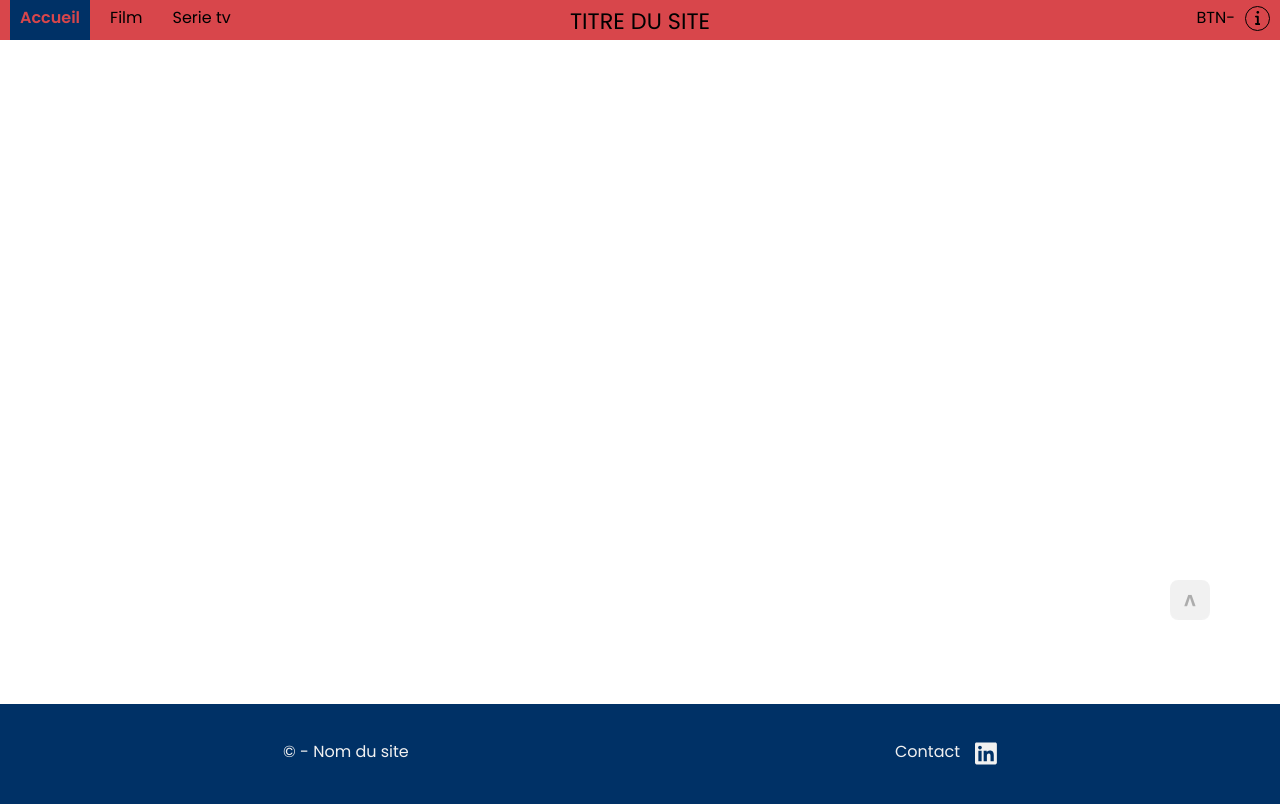
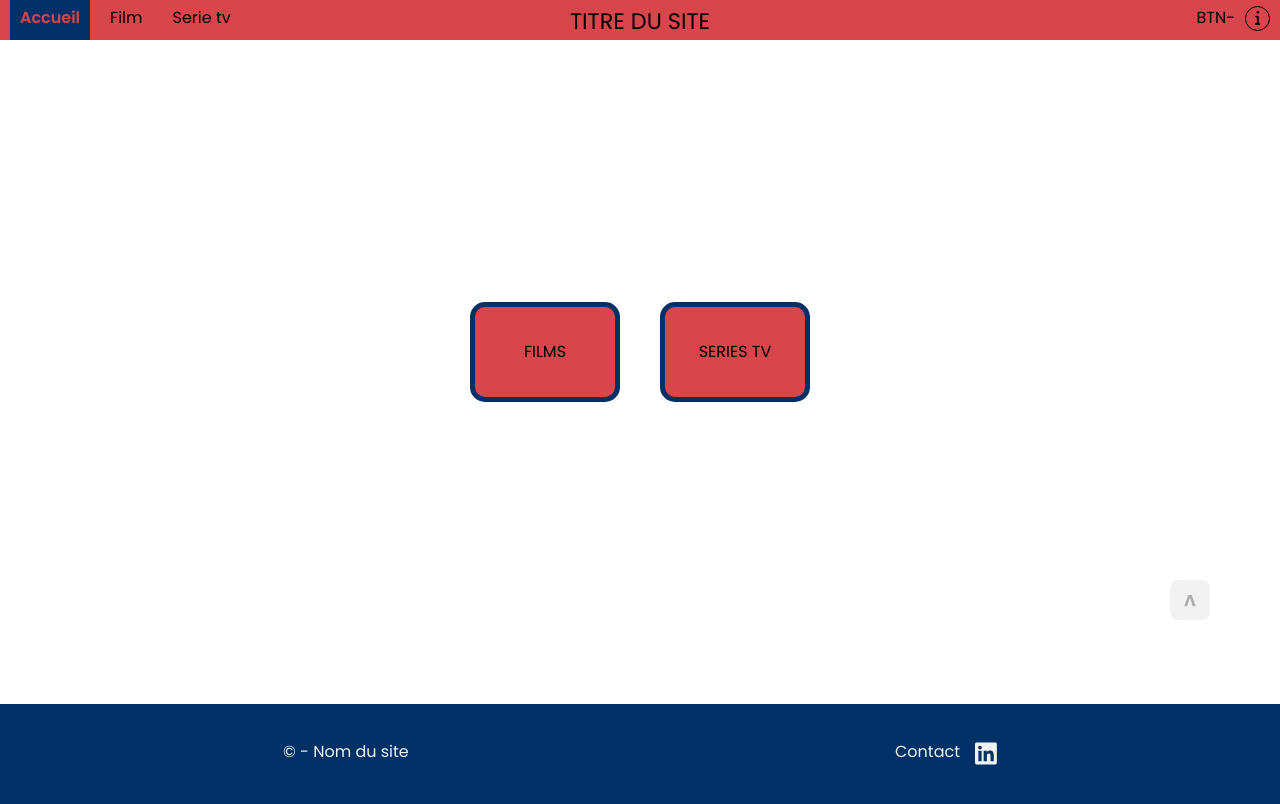
Before and after one commit to julabina/react-movie-app, a React (Create React App) app: page / in a window 1280 px wide. Shown: the top 804 px of the page. Built offline with nearby package versions, Linux system fonts and the light colour scheme; no server answers.

Commit message:
add temp home content

```diff
--- a/src/Components/Pages/Home.js
+++ b/src/Components/Pages/Home.js
@@ -1,9 +1,27 @@
-import React from 'react';
+import React, { useEffect, useState } from 'react';
+import { NavLink } from 'react-router-dom';
 
 const Home = () => {
+
+    const [searchDatas, setSearchDatas] = useState([]);
+
+    useEffect(() => {
+        fetch('https://api.themoviedb.org/3/search/multi?api_key=' + process.env.REACT_APP_API_KEY + '&language=fr-FR&query=cassel&page=1&include_adult=false')
+        .then(res => res.json())
+        .then(datas => {
+            let arr = [];
+            console.log(datas);
+        })
+    },[])
+
     return (
         <main className='home'>
-
+            <NavLink to="/movie">
+                <div className="home_link">FILMS</div>
+            </NavLink>
+            <NavLink to="/tv">
+                <div className="home_link">SERIES TV</div>
+            </NavLink>
         </main>
     );
 };
--- a/src/css/style.css
+++ b/src/css/style.css
@@ -458,10 +458,21 @@ footer {
   cursor: pointer;
 }
 
-.home ul {
+.home {
   display: flex;
-  flex-direction: column;
+  justify-content: center;
   align-items: center;
+}
+.home_link {
+  display: flex;
+  justify-content: center;
+  align-items: center;
+  height: 100px;
+  width: 150px;
+  background: #D8464B;
+  border: #003166 5px solid;
+  border-radius: 15px;
+  margin: 20px;
 }
 
 .movieList {
--- a/src/sass/pages/_home.scss
+++ b/src/sass/pages/_home.scss
@@ -1,5 +1,15 @@
-.home ul {
+.home {
    display: flex;
-   flex-direction: column;
+   justify-content: center;
    align-items: center;
+   &_link {
+      display: flex;
+      justify-content: center;
+      align-items: center;
+      height: 100px;width: 150px;
+      background: map-get($colors, primary);
+      border: map-get($map: $colors, $key: secondary) 5px solid;
+      border-radius: 15px;
+      margin: 20px;
+   }
 }
```
Also changed, not shown: 1 other file (tests, documents, lock files or other folders).
